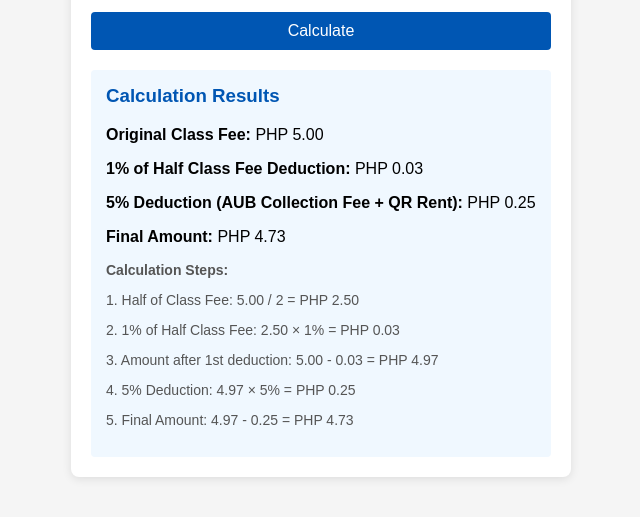
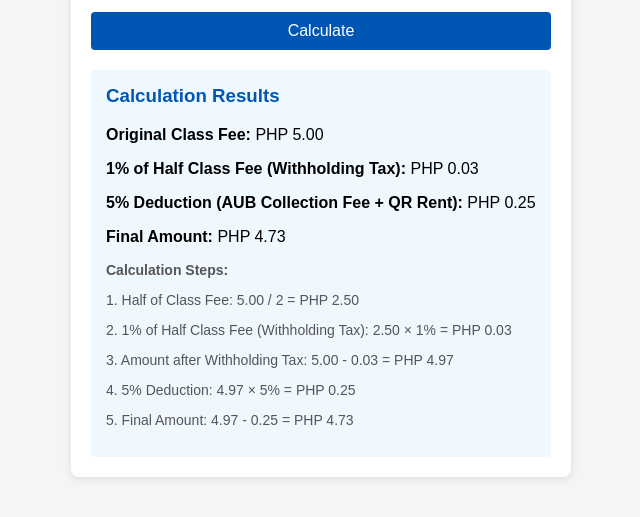
Before and after one commit to dvmweb001/QRRent, a plain HTML site: page index.html in a window 1280 px wide. Both pictures are taken after typing "5" into the empty fields and a click on the button "Calculate". Shown: the part 163-680 px from the top of the page, without its empty margins (319-959 px from the left). Drawn offline with Linux system fonts and the light colour scheme.

Commit message:
Update index.html

```diff
--- a/index.html
+++ b/index.html
@@ -102,18 +102,18 @@
 
             // Calculate deductions
             const halfClassFee = classFee / 2;
-            const onePercentDeduction = halfClassFee * 0.01;
-            const amountAfterFirstDeduction = classFee - onePercentDeduction;
+            const withholdingTax = halfClassFee * 0.01;
+            const amountAfterWithholdingTax = classFee - withholdingTax;
 
-            const fivePercentDeduction = amountAfterFirstDeduction * 0.05;
-            const finalAmount = amountAfterFirstDeduction - fivePercentDeduction;
+            const fivePercentDeduction = amountAfterWithholdingTax * 0.05;
+            const finalAmount = amountAfterWithholdingTax - fivePercentDeduction;
 
             // Display results
             document.getElementById('result').style.display = 'block';
 
             document.getElementById('resultsText').innerHTML = `
                 <p><strong>Original Class Fee:</strong> PHP ${classFee.toFixed(2)}</p>
-                <p><strong>1% of Half Class Fee Deduction:</strong> PHP ${onePercentDeduction.toFixed(2)}</p>
+                <p><strong>1% of Half Class Fee (Withholding Tax):</strong> PHP ${withholdingTax.toFixed(2)}</p>
                 <p><strong>5% Deduction (AUB Collection Fee + QR Rent):</strong> PHP ${fivePercentDeduction.toFixed(2)}</p>
                 <p><strong>Final Amount:</strong> PHP ${finalAmount.toFixed(2)}</p>
             `;
@@ -121,10 +121,10 @@
             document.getElementById('calculationSteps').innerHTML = `
                 <p><strong>Calculation Steps:</strong></p>
                 <p>1. Half of Class Fee: ${classFee.toFixed(2)} / 2 = PHP ${halfClassFee.toFixed(2)}</p>
-                <p>2. 1% of Half Class Fee: ${halfClassFee.toFixed(2)} × 1% = PHP ${onePercentDeduction.toFixed(2)}</p>
-                <p>3. Amount after 1st deduction: ${classFee.toFixed(2)} - ${onePercentDeduction.toFixed(2)} = PHP ${amountAfterFirstDeduction.toFixed(2)}</p>
-                <p>4. 5% Deduction: ${amountAfterFirstDeduction.toFixed(2)} × 5% = PHP ${fivePercentDeduction.toFixed(2)}</p>
-                <p>5. Final Amount: ${amountAfterFirstDeduction.toFixed(2)} - ${fivePercentDeduction.toFixed(2)} = PHP ${finalAmount.toFixed(2)}</p>
+                <p>2. 1% of Half Class Fee (Withholding Tax): ${halfClassFee.toFixed(2)} × 1% = PHP ${withholdingTax.toFixed(2)}</p>
+                <p>3. Amount after Withholding Tax: ${classFee.toFixed(2)} - ${withholdingTax.toFixed(2)} = PHP ${amountAfterWithholdingTax.toFixed(2)}</p>
+                <p>4. 5% Deduction: ${amountAfterWithholdingTax.toFixed(2)} × 5% = PHP ${fivePercentDeduction.toFixed(2)}</p>
+                <p>5. Final Amount: ${amountAfterWithholdingTax.toFixed(2)} - ${fivePercentDeduction.toFixed(2)} = PHP ${finalAmount.toFixed(2)}</p>
             `;
         }
     </script>
```
